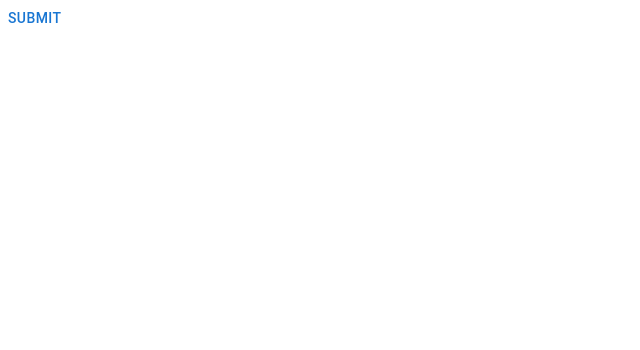
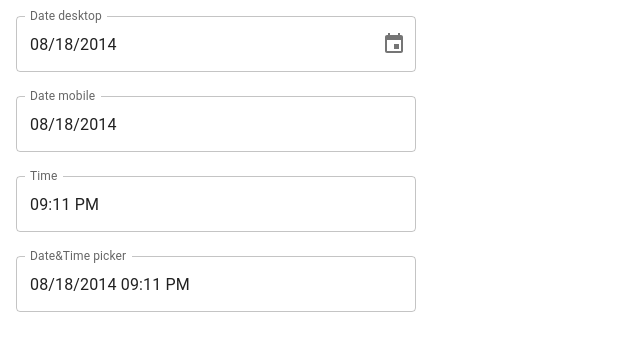
Before and after one commit to MatheusTrinca/material-ui-components, a React (Create React App) app: page / in a window 1280 px wide. Shown: the top 350 px of the page, without its empty margins (0-640 px from the left). Built offline with nearby package versions, Linux system fonts and the light colour scheme.

Commit message:
more components

```diff
--- a/package.json
+++ b/package.json
@@ -3,10 +3,13 @@
   "version": "0.1.0",
   "private": true,
   "dependencies": {
+    "@date-io/date-fns": "^2.16.0",
     "@emotion/react": "^11.10.5",
     "@emotion/styled": "^11.10.5",
     "@mui/icons-material": "^5.11.0",
+    "@mui/lab": "^5.0.0-alpha.120",
     "@mui/material": "^5.11.8",
+    "@mui/x-date-pickers": "^5.0.19",
     "@testing-library/jest-dom": "^5.14.1",
     "@testing-library/react": "^13.0.0",
     "@testing-library/user-event": "^13.2.1",
@@ -14,6 +17,8 @@
     "@types/node": "^16.7.13",
     "@types/react": "^18.0.0",
     "@types/react-dom": "^18.0.0",
+    "date-fns": "^2.29.3",
+    "dayjs": "^1.11.7",
     "react": "^18.2.0",
     "react-dom": "^18.2.0",
     "react-scripts": "5.0.1",
--- a/src/App.tsx
+++ b/src/App.tsx
@@ -1,5 +1,12 @@
 import './App.css';
-import { MuiSnacknar } from './components/MuiSnackbar';
+import { LocalizationProvider } from '@mui/lab';
+import { AdapterDateFns } from '@mui/x-date-pickers/AdapterDateFns';
+import { MuiPicker } from './components/MuiPicker';
+//import { MuiLoadingButton } from './components/MuiLoadingButton';
+//import { MuiSkeleton } from './components/MuiSkeleton';
+//import { MuiProgress } from './components/MuiProgress';
+//import { MuiDialog } from './components/MuiDialog';
+//import { MuiSnacknar } from './components/MuiSnackbar';
 //import { MuiAlert } from './components/MuiAlert';
 //import { MuiTable } from './components/MuiTable';
 //import { MuiTooltip } from './components/MuiTooltip';
@@ -56,7 +63,12 @@ function App() {
       {/* <MuiTooltip /> */}
       {/* <MuiTable /> */}
       {/* <MuiAlert /> */}
-      <MuiSnacknar />
+      {/* <MuiSnacknar /> */}
+      {/* <MuiDialog /> */}
+      {/* <MuiProgress /> */}
+      {/* <MuiSkeleton /> */}
+      {/* <MuiLoadingButton /> */}
+      <MuiPicker />
     </div>
   );
 }
--- /dev/null
+++ b/src/components/MuiDialog.tsx
@@ -0,0 +1,34 @@
+import {
+  Box,
+  Button,
+  Dialog,
+  DialogActions,
+  DialogContent,
+  DialogContentText,
+  DialogTitle,
+} from '@mui/material';
+import { useState } from 'react';
+
+export const MuiDialog: React.FC = () => {
+  const [open, setOpen] = useState(false);
+
+  return (
+    <Box>
+      <Button onClick={() => setOpen(true)}>Open dialog</Button>
+      <Dialog open={open} onClose={() => setOpen(false)}>
+        <DialogTitle>Submit the test?</DialogTitle>
+        <DialogContent>
+          <DialogContentText>
+            Lorem ipsum dolor sit amet consectetur adipisicing elit. Tenetur
+            neque expedita itaque quis sunt reiciendis rerum error delectus
+            dolorem deleniti!
+          </DialogContentText>
+        </DialogContent>
+        <DialogActions>
+          <Button onClick={() => setOpen(false)}>Cancel</Button>
+          <Button onClick={() => setOpen(false)}>Submit</Button>
+        </DialogActions>
+      </Dialog>
+    </Box>
+  );
+};
--- /dev/null
+++ b/src/components/MuiLoadingButton.tsx
@@ -0,0 +1,30 @@
+import { Save } from '@mui/icons-material';
+import { LoadingButton } from '@mui/lab';
+import { Stack } from '@mui/material';
+
+export const MuiLoadingButton: React.FC = () => {
+  return (
+    <Stack p={2} spacing={2} direction="row">
+      <LoadingButton loading variant="outlined">
+        Submit
+      </LoadingButton>
+      <LoadingButton variant="outlined">Submit</LoadingButton>
+      <LoadingButton loading variant="outlined" loadingIndicator="Loading...">
+        Submit
+      </LoadingButton>
+      <LoadingButton loading variant="outlined" loadingPosition="start" />
+      <LoadingButton
+        loading={false}
+        variant="outlined"
+        loadingPosition="start"
+        startIcon={<Save />}
+      />
+      <LoadingButton
+        loading
+        variant="outlined"
+        loadingPosition="start"
+        startIcon={<Save />}
+      />
+    </Stack>
+  );
+};
--- /dev/null
+++ b/src/components/MuiPicker.tsx
@@ -0,0 +1,53 @@
+import * as React from 'react';
+import dayjs, { Dayjs } from 'dayjs';
+import Stack from '@mui/material/Stack';
+import TextField from '@mui/material/TextField';
+import { LocalizationProvider } from '@mui/x-date-pickers/LocalizationProvider';
+import { AdapterDayjs } from '@mui/x-date-pickers/AdapterDayjs';
+import { TimePicker } from '@mui/x-date-pickers/TimePicker';
+import { DateTimePicker } from '@mui/x-date-pickers/DateTimePicker';
+import { DesktopDatePicker } from '@mui/x-date-pickers/DesktopDatePicker';
+import { MobileDatePicker } from '@mui/x-date-pickers/MobileDatePicker';
+
+export const MuiPicker: React.FC = () => {
+  const [value, setValue] = React.useState<Dayjs | null>(
+    dayjs('2014-08-18T21:11:54')
+  );
+
+  const handleChange = (newValue: Dayjs | null) => {
+    setValue(newValue);
+  };
+
+  return (
+    <LocalizationProvider dateAdapter={AdapterDayjs}>
+      <Stack spacing={3} maxWidth={400} p={2}>
+        <DesktopDatePicker
+          label="Date desktop"
+          inputFormat="MM/DD/YYYY"
+          value={value}
+          onChange={handleChange}
+          renderInput={params => <TextField {...params} />}
+        />
+        <MobileDatePicker
+          label="Date mobile"
+          inputFormat="MM/DD/YYYY"
+          value={value}
+          onChange={handleChange}
+          renderInput={params => <TextField {...params} />}
+        />
+        <TimePicker
+          label="Time"
+          value={value}
+          onChange={handleChange}
+          renderInput={params => <TextField {...params} />}
+        />
+        <DateTimePicker
+          label="Date&Time picker"
+          value={value}
+          onChange={handleChange}
+          renderInput={params => <TextField {...params} />}
+        />
+      </Stack>
+    </LocalizationProvider>
+  );
+};
--- /dev/null
+++ b/src/components/MuiProgress.tsx
@@ -0,0 +1,12 @@
+import { CircularProgress, LinearProgress, Stack } from '@mui/material';
+
+export const MuiProgress: React.FC = () => {
+  return (
+    <Stack spacing={2} maxWidth={360}>
+      <CircularProgress color="success" />
+      <CircularProgress color="success" variant="determinate" value={60} />
+      <LinearProgress color="success" />
+      <LinearProgress color="success" variant="determinate" value={60} />
+    </Stack>
+  );
+};
--- /dev/null
+++ b/src/components/MuiSkeleton.tsx
@@ -0,0 +1,52 @@
+import { useEffect, useState } from 'react';
+import { Avatar, Skeleton, Stack, Typography } from '@mui/material';
+import { Box } from '@mui/system';
+
+export const MuiSkeleton: React.FC = () => {
+  const [loading, setLoading] = useState(true);
+
+  useEffect(() => {
+    setTimeout(() => {
+      setLoading(false);
+    }, 2000);
+  }, []);
+
+  return (
+    // <Stack spacing={2} maxWidth={400}>
+    //   <Skeleton variant="text" animation={false} />
+    //   <Skeleton variant="circular" width={40} height={40} />
+    //   <Skeleton
+    //     variant="rectangular"
+    //     width={100}
+    //     height={30}
+    //     animation="wave"
+    //   />
+    // </Stack>
+    <Box maxWidth={400} p={20}>
+      <Stack spacing={2}>
+        {!loading ? (
+          <>
+            <img
+              src="https://source.unsplash.com/random/256x144"
+              alt="cat"
+              width={256}
+              height={144}
+            />
+            <Stack direction="row" alignItems="center" spacing={2}>
+              <Avatar>V</Avatar>
+              <Typography>React Mui Tutorial</Typography>
+            </Stack>
+          </>
+        ) : (
+          <>
+            <Skeleton variant="rectangular" width={256} height={144} />
+            <Stack direction="row" alignItems="center" spacing={2}>
+              <Skeleton variant="circular" width={40} height={40} />
+              <Skeleton variant="text" width={200} />
+            </Stack>
+          </>
+        )}
+      </Stack>
+    </Box>
+  );
+};
--- a/src/components/MuiSpeedDial.tsx
+++ b/src/components/MuiSpeedDial.tsx
@@ -9,8 +9,8 @@ export const MuiSpeedDial: React.FC = () => {
       icon={<SpeedDialIcon />}
     >
       <SpeedDialAction icon={<CopyAll />} tooltipTitle="Copiar" />
-      <SpeedDialAction icon={<Print />} tooltipTitle="Imprimiar" />
-      <SpeedDialAction icon={<Share />} tooltipTitle="Compartilhae" />
+      <SpeedDialAction icon={<Print />} tooltipTitle="Imprimir" />
+      <SpeedDialAction icon={<Share />} tooltipTitle="Compartilhar" />
     </SpeedDial>
   );
 };
```
Also changed, not shown: src/components/MuiDateRangerPicker.tsx (added, +9 -0 lines), 1 other file (tests, documents, lock files or other folders).
